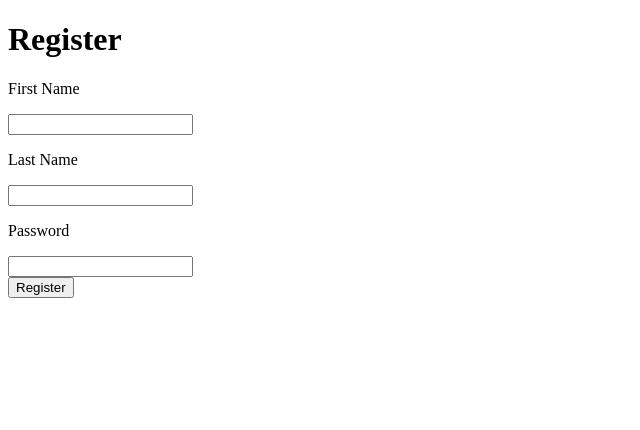
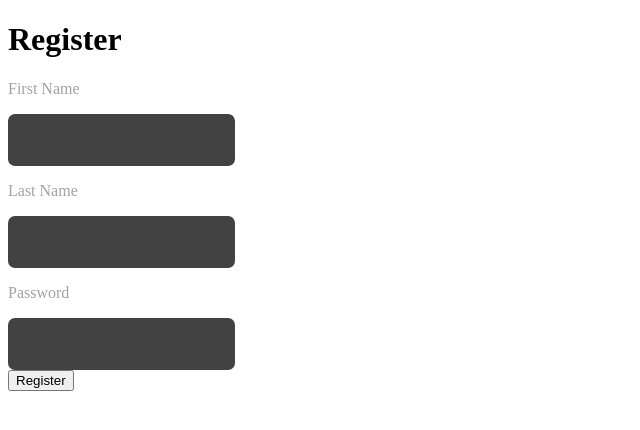
Before and after one commit to WiktorM413/meeting-scheduling-platform, a React (Vite) app in the folder frontend/: page /register in a window 1280 px wide. Shown: the top 430 px of the page, without its empty margins (0-640 px from the left). Built offline with nearby package versions, Linux system fonts and the light colour scheme.

Commit message:
Add style for form field

```diff
--- a/frontend/package.json
+++ b/frontend/package.json
@@ -25,6 +25,7 @@
     "eslint-plugin-react-hooks": "^7.1.1",
     "eslint-plugin-react-refresh": "^0.5.2",
     "globals": "^17.5.0",
+    "sass-embedded": "^1.99.0",
     "typescript": "~6.0.2",
     "typescript-eslint": "^8.58.2",
     "vite": "^8.0.10"
--- a/frontend/src/Components/FormField.tsx
+++ b/frontend/src/Components/FormField.tsx
@@ -1,3 +1,5 @@
+import "./style.scss";
+
 type FormFieldProps<T extends string|number> =
 {
 	label:      string;
--- /dev/null
+++ b/frontend/src/Components/style.scss
@@ -0,0 +1,24 @@
+.msp-form-field
+{
+	input
+	{
+		background-color: rgb(66, 66, 66);
+		color: rgb(137, 137, 137);
+		border: none;
+		border-radius: 7px;
+		height: 4vh;
+		font-size: 2vh;
+		padding: 10px;
+	}
+
+	p
+	{
+		color:   rgb(162, 162, 162);
+		font-size: 2vh;
+	}
+
+	:focus
+	{
+		outline: none;
+	}
+}
```
Also changed, not shown: 1 other file (tests, documents, lock files or other folders).
